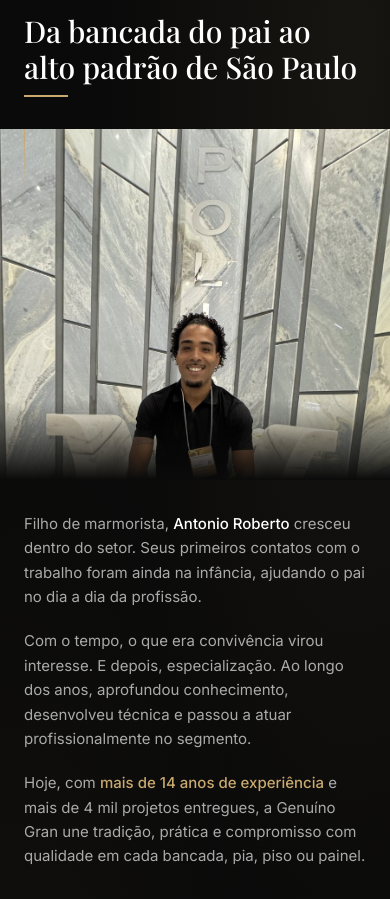
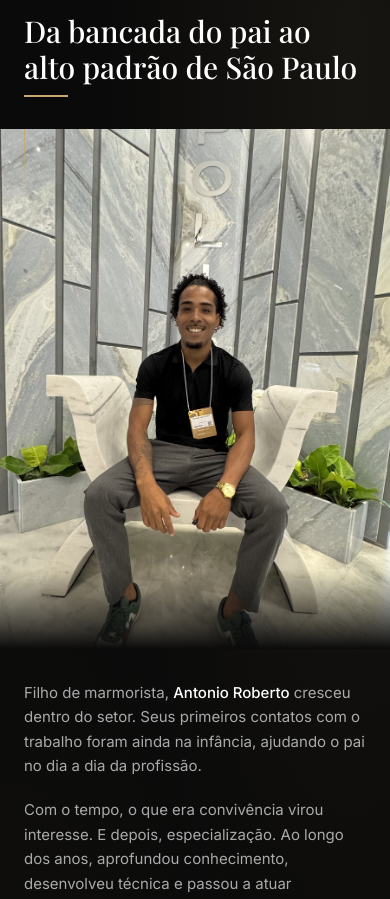
Before and after one commit to MatheusCRMartins/Genuino-Gran, a React (Vite) app: page / in a window 390 px wide. Shown: the part 6680-7579 px from the top of the page. Built offline with nearby package versions, Linux system fonts and the light colour scheme; a web font is replaced by a local one.

Commit message:
fix(about): foto mobile proporção 3/4 mostra Antonio completo

```diff
--- a/src/components/About.jsx
+++ b/src/components/About.jsx
@@ -97,13 +97,13 @@ export default function About() {
             {/* Foto — mobile only, entre o título e o texto */}
             <div
               className="lg:hidden relative -mx-6 mb-8 overflow-hidden"
-              style={{ height: 'clamp(320px, 90vw, 460px)' }}
+              style={{ aspectRatio: '3/4' }}
             >
               <img
                 src="/images/antonio/antonio-1.jpg"
                 alt="Antonio Roberto, fundador da Genuíno Gran"
                 className="w-full h-full object-cover"
-                style={{ objectPosition: '50% 8%' }}
+                style={{ objectPosition: '50% 38%' }}
               />
 
               {/* Gradiente inferior — funde com o fundo escuro */}
```
